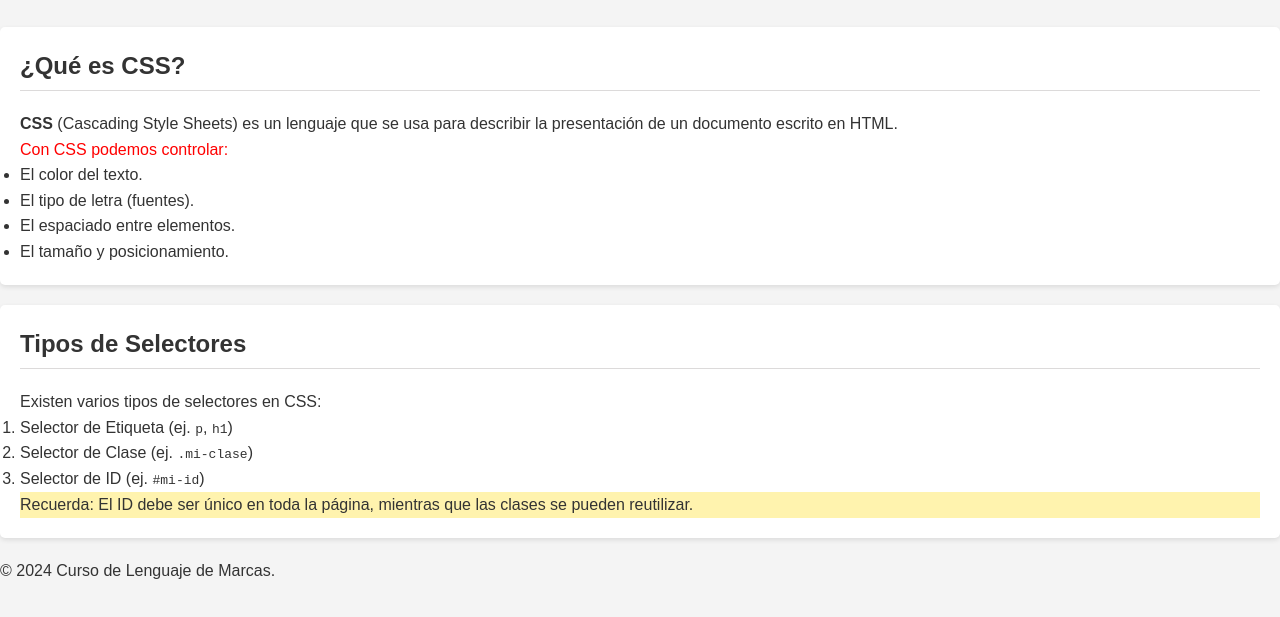
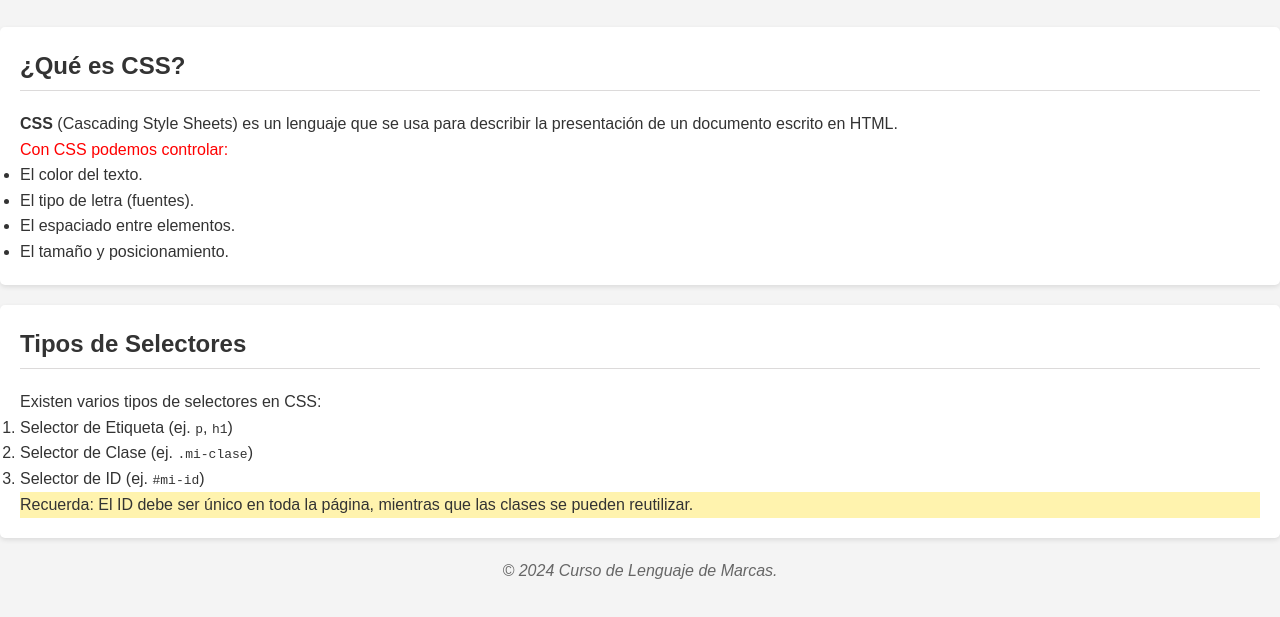
Before and after one commit to manuelrojorabadan02-design/LENGUAJE-DE-MARCA, a plain HTML site: page CSS/Tarea 2 - NE/Ejercicio_01_Selectores/index.html in a window 1280 px wide. Shown: the part 93-710 px from the top of the page. Drawn offline with Linux system fonts and the light colour scheme.

Commit message:
actualización ejercicio1

```diff
--- a/CSS/Tarea 2 - NE/Ejercicio_01_Selectores/style.css
+++ b/CSS/Tarea 2 - NE/Ejercicio_01_Selectores/style.css
@@ -37,5 +37,11 @@ color: #ff0000;
 
 .nota {
 background-color: #ffdf2c62;
+}
 
+footer{
+  color: #666;
+margin-bottom: 30px;
+font-style: italic;
+text-align: center;
 }
```
